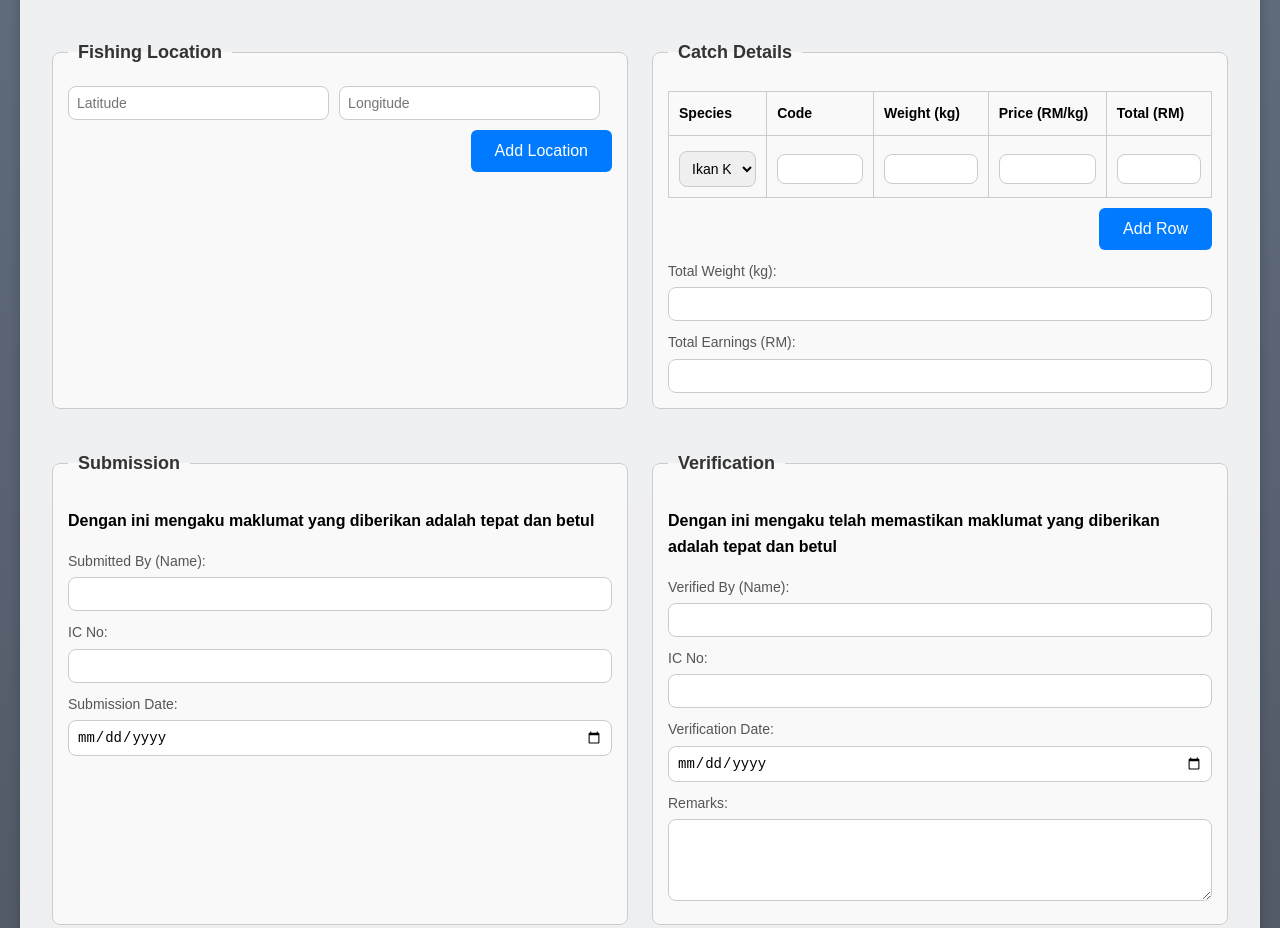
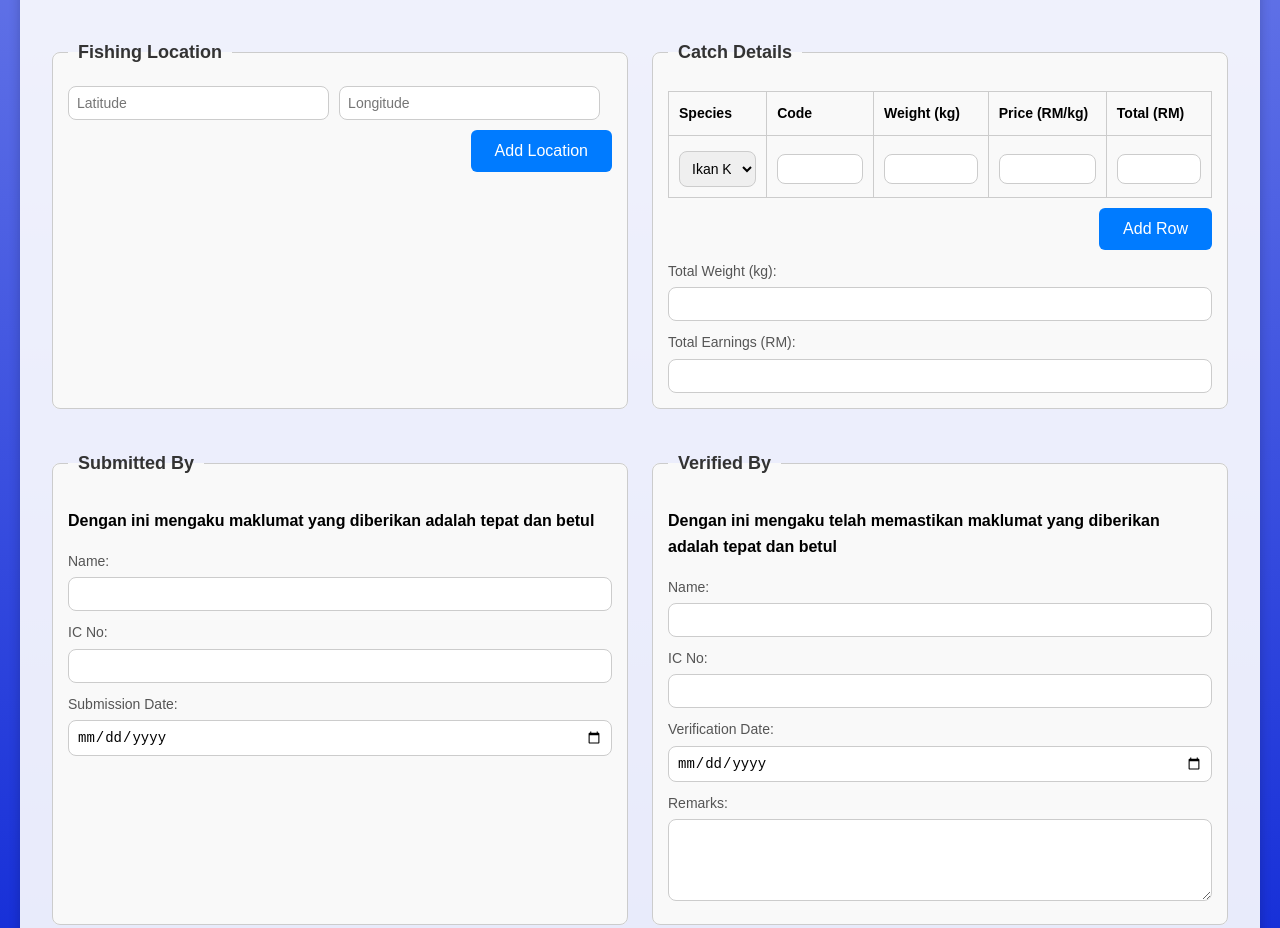
Before and after one commit to usopdrahman/logbookdof, a plain HTML site: page index.html in a window 1280 px wide. Shown: the part 925-1853 px from the top of the page. Drawn offline with Linux system fonts and the light colour scheme.

Commit message:
Update index.html

```diff
--- a/index.html
+++ b/index.html
@@ -3,13 +3,13 @@
 <head>
     <meta charset="UTF-8">
     <meta name="viewport" content="width=device-width, initial-scale=1.0">
-    <title>Fishing Operation Log</title>
+    <title>Buku Log Operasi Menangkap Ikan</title>
     <style>
     	body {
             font-family: Arial, sans-serif;
             margin: 20px;
             line-height: 1.6;
-            background: linear-gradient(to bottom, #6e7a8f, #4f5864); /* Blue gradient background */
+            background: linear-gradient(to bottom, #a5aff4, #0c26d6); /* Blue gradient background */
             color: white;
         }
         .header {
@@ -392,6 +392,7 @@
                                 <option value="Ikan Aji">Ikan Aji</option>
                                 <option value="Ikan Pelaling">Ikan Pelaling</option>
                                 <option value="Ikan Baja">Ikan Baja</option>
+				<option value="Ikan Baja">Ikan Siakap</option>
                             </select>
                         </td>
                         <td><input type="text" name="code[]" required></td>
@@ -415,10 +416,10 @@
 
         <!-- Submission Section -->
         <fieldset>
-            <legend>Submission</legend>
+            <legend>Submitted By</legend>
             <p><strong>Dengan ini mengaku maklumat yang diberikan adalah tepat dan betul</strong></p>
 
-	    <label for="submitted-by">Submitted By (Name):</label>
+	    <label for="submitted-by">Name:</label>
             <input type="text" id="submitted-by" name="submitted_by" required>
 
             <label for="submitted-id">IC No:</label>
@@ -430,10 +431,10 @@
 
 	<!-- Verification Section -->
         <fieldset>
-            <legend>Verification</legend>
+            <legend>Verified By</legend>
 	    <p><strong>Dengan ini mengaku telah memastikan maklumat yang diberikan adalah tepat dan betul</strong></p>
 
-            <label for="verified-by">Verified By (Name):</label>
+            <label for="verified-by">Name:</label>
             <input type="text" id="verified-by" name="verified_by" required>
 
             <label for="verified-id">IC No:</label>
```
